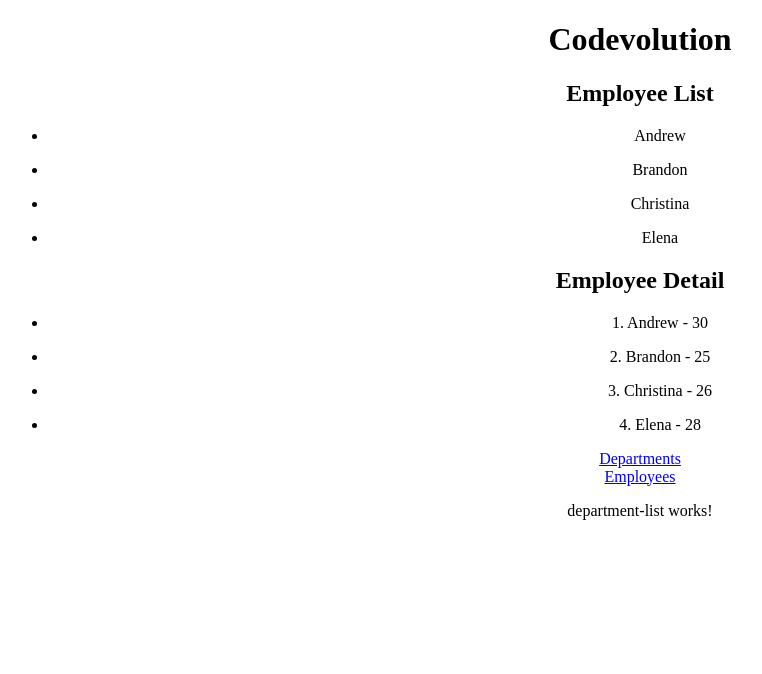
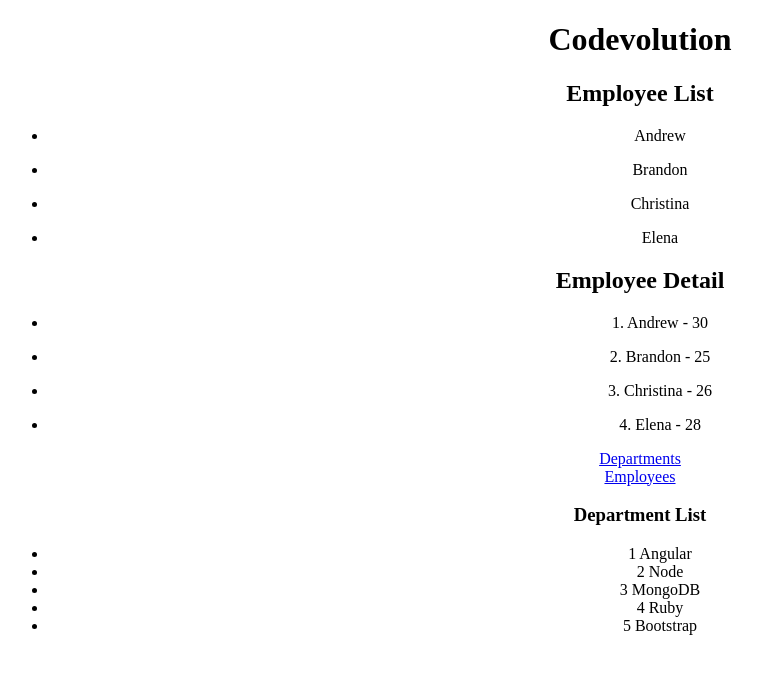
Before and after one commit to JesseStew/angular-tutorial, an Angular app: page /departments in a window 1280 px wide. Shown: the top 674 px of the page, without its empty margins (0-762 px from the left). Built offline with nearby package versions, Linux system fonts and the light colour scheme.

Commit message:
Added Departments Service

```diff
--- a/src/app/department-list/department-list.component.html
+++ b/src/app/department-list/department-list.component.html
@@ -1 +1,9 @@
-<p>department-list works!</p>
+<h3>Department List</h3>
+<ul class="items">
+  <li *ngFor="let department of departments">
+    <span class="badge">
+      {{department.id}}
+    </span>
+    {{department.name}}
+  </li>
+</ul>
--- a/src/app/department-list/department-list.component.ts
+++ b/src/app/department-list/department-list.component.ts
@@ -1,4 +1,5 @@
 import { Component, OnInit } from '@angular/core';
+import { DepartmentService } from '../department.service';
 
 @Component({
   selector: 'app-department-list',
@@ -7,9 +8,15 @@
 })
 export class DepartmentListComponent implements OnInit {
 
-  constructor() { }
+  public departments: { id: number; name: string; }[] = []
+
+  constructor(private _departmentService: DepartmentService) { }
 
   ngOnInit(): void {
+    this._departmentService.getDepartments()
+        .subscribe((data) => {
+          this.departments = data
+        })
   }
 
 }
--- /dev/null
+++ b/src/app/department.service.ts
@@ -0,0 +1,18 @@
+import { Injectable } from '@angular/core';
+import { HttpClient } from '@angular/common/http'
+import { IDepartment } from './department';
+import { Observable } from 'rxjs';
+
+@Injectable({
+  providedIn: 'root'
+})
+export class DepartmentService {
+
+  private _url: string = "../assets/data/departments.json"
+
+  constructor(private http: HttpClient) { }
+
+  getDepartments(): Observable<IDepartment[]> {
+    return this.http.get<IDepartment[]>(this._url)
+  }
+}
--- /dev/null
+++ b/src/app/department.ts
@@ -0,0 +1,4 @@
+export interface IDepartment {
+  id: number,
+  name: string,
+}
--- /dev/null
+++ b/src/assets/data/departments.json
@@ -0,0 +1,7 @@
+[
+  {"id": 1, "name": "Angular"},
+  {"id": 2, "name": "Node"},
+  {"id": 3, "name": "MongoDB"},
+  {"id": 4, "name": "Ruby"},
+  {"id": 5, "name": "Bootstrap"}
+]
```
Also changed, not shown: 1 other file (tests, documents, lock files or other folders).
